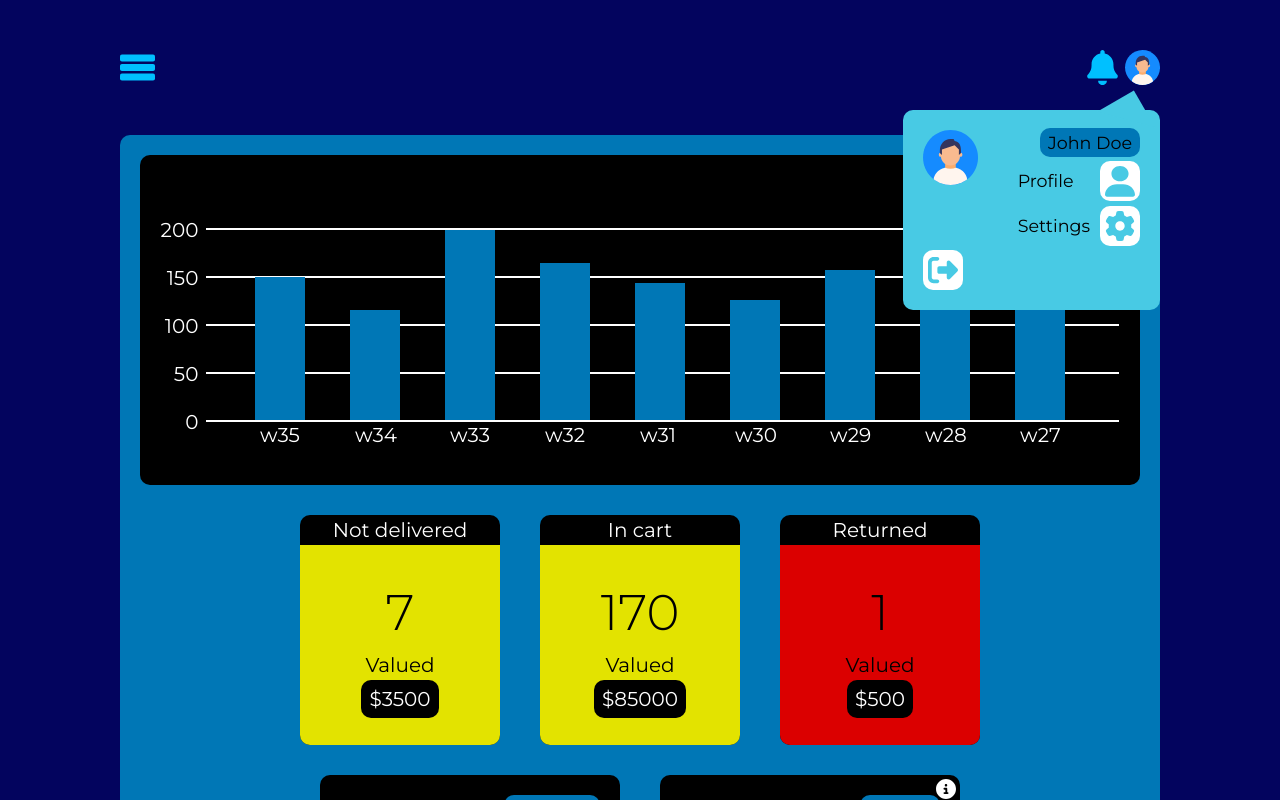
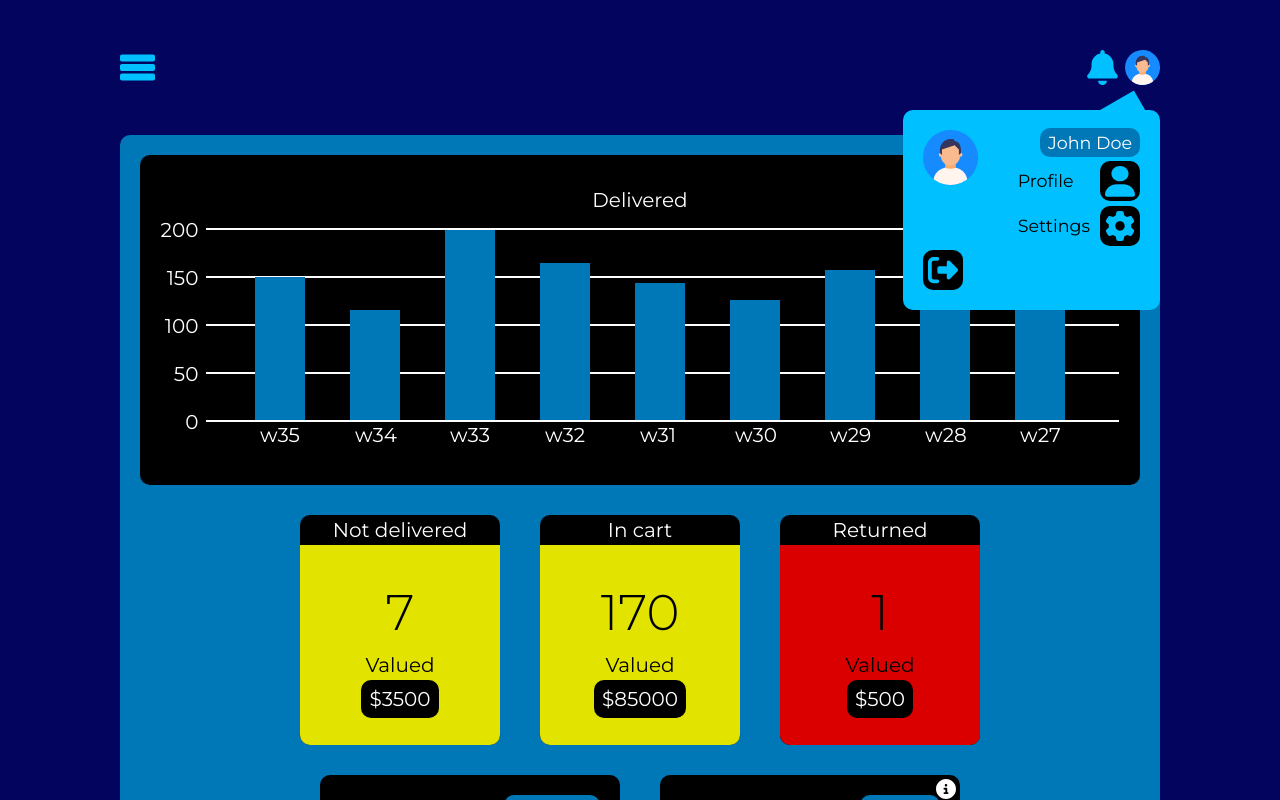
Before and after one commit to lazarevkristijan/sales-dashboard, a React (Vite) app: page / in a window 1280 px wide. Both pictures are taken after a click on the picture 1142 px from the left and 67 px from the top of the page. Shown: the top 800 px of the page. Built offline with nearby package versions, Linux system fonts and the light colour scheme.

Commit message:
all popup elements dark mode

```diff
--- a/components/OrdersToggleButton.tsx
+++ b/components/OrdersToggleButton.tsx
@@ -1,4 +1,5 @@
-import { useState } from "react"
+import { useState, useContext } from "react"
+import { DarkMode } from "./ContDarkMode"
 
 const OrdersToggleButton = ({ name }: { name: string }) => {
   const [isOn, setIsOn] = useState(true)
@@ -7,13 +8,26 @@
     setIsOn(!isOn)
   }
 
+  const isDarkMode = useContext(DarkMode)
+
   return (
     <div className="w-[150px] h-[40px] flex smText  mx-auto mb-[10px]">
-      <div className="w-[110px] h-full light-blue1 flex justify-center items-center rou-l">
+      <div
+        className={`w-[110px] h-full ${
+          isDarkMode ? "dark-blue3" : "light-blue1"
+        } flex justify-center items-center rou-l`}
+      >
         {name}
       </div>
       <div
-        className={`w-[40px] h-full ${
+        className={`w-[40px] h-[40px]
+        ${isDarkMode && isOn && "dark-success"}
+        ${isDarkMode && !isOn && "dark-danger"}
+        ${!isDarkMode && isOn && "light-success"}
+        ${!isDarkMode && !isOn && "light-danger"}
+
+
+        ${
           isOn ? "light-success" : "light-danger"
         } hover:cursor-pointer flex rou-r`}
         onClick={handleToggle}
@@ -21,7 +35,7 @@
         <img
           src={`${isOn ? "tick" : "cross"}.svg`}
           alt={`${isOn ? "tick" : "cross"} icon`}
-          className="w-[20px] mx-auto"
+          className="w-[20px] h-[20px] m-auto"
         />
       </div>
     </div>
--- a/components/Profile.tsx
+++ b/components/Profile.tsx
@@ -1,15 +1,24 @@
+import { useContext } from "react"
+
 import { ProfileMenuButton, RectBtn } from "."
 import { topDropDownStyles } from "../constants"
+import { DarkMode } from "./ContDarkMode"
 
 const Profile = () => {
+  const isDarkMode = useContext(DarkMode)
+
   return (
-    <div className={`${topDropDownStyles} smText max-w-[350px] right-0`}>
+    <div
+      className={`${topDropDownStyles} ${
+        isDarkMode ? "dark-blue1" : "light-blue3"
+      } smText max-w-[350px] right-0`}
+    >
       <div
         className="w-0 h-0 absolute -top-[20px] right-0"
         style={{
           borderLeft: "30px solid transparent",
           borderRight: "30px solid transparent",
-          borderBottom: "30px solid #48CAE4",
+          borderBottom: `30px solid ${isDarkMode ? "#00C0FF" : "#48CAE4"}`,
           rotate: "15deg",
         }}
       ></div>
@@ -21,21 +30,27 @@
             className="w-[55px] h-[55px] mb-[65px]"
           />
           <span className="hover:cursor-pointer">
-            <ProfileMenuButton src="light-logout.svg" />
+            <ProfileMenuButton
+              src={`${isDarkMode ? "dark" : "light"}-logout.svg`}
+            />
           </span>
         </div>
         <div className="min-w-fit ml-[40px] text-right">
           <RectBtn
             text="John Doe"
-            color="bg-white"
+            color={`${isDarkMode ? "bg-black" : "bg-white"}`}
           />
           <div className="flex justify-between mt-[5px] items-center hover:cursor-pointer">
-            <span>Profile</span>
-            <ProfileMenuButton src="light-user.svg" />
+            <span className=" text-black">Profile</span>
+            <ProfileMenuButton
+              src={`${isDarkMode ? "dark" : "light"}-user.svg`}
+            />
           </div>
           <div className="flex justify-between mt-[5px] items-center hover:cursor-pointer">
-            <span className="mr-[10px]">Settings</span>
-            <ProfileMenuButton src="light-gear.svg" />
+            <span className="mr-[10px] text-black">Settings</span>
+            <ProfileMenuButton
+              src={`${isDarkMode ? "dark" : "light"}-gear.svg`}
+            />
           </div>
         </div>
       </div>
--- a/components/ProfileMenuButton.tsx
+++ b/components/ProfileMenuButton.tsx
@@ -1,6 +1,15 @@
+import { useContext } from "react"
+import { DarkMode } from "./ContDarkMode"
+
 const ProfileMenuButton = ({ src }: { src: string }) => {
+  const isDarkMode = useContext(DarkMode)
+
   return (
-    <div className="w-[40px] h-[40px] rou bg-[#fff]">
+    <div
+      className={`w-[40px] h-[40px] rou ${
+        isDarkMode ? "bg-black" : "bg-white"
+      }`}
+    >
       <img
         src={src}
         alt={src.slice(0, src.length - 4) + " icon"}
--- a/components/ToggleTableData.tsx
+++ b/components/ToggleTableData.tsx
@@ -1,9 +1,22 @@
+import { useContext } from "react"
+
 import { OrdersToggleButton } from "."
 import { tableDataOptions } from "../constants"
+import { DarkMode } from "./ContDarkMode"
 const ToggleTableData = () => {
+  const isDarkMode = useContext(DarkMode)
+
   return (
-    <div className="w-[250px] sm:w-[300px] md:w-[400px] light-blue1 absolute top-[50px] border-black border-[1px] rou">
-      <div className="m-[20px] bg-white rou py-[10px]">
+    <div
+      className={`w-[250px] sm:w-[300px] md:w-[400px] ${
+        isDarkMode ? "dark-blue3 text-white" : "light-blue1 text-black"
+      } absolute top-[50px] border-black border-[1px] rou`}
+    >
+      <div
+        className={`m-[20px] ${
+          isDarkMode ? "bg-black" : "bg-white"
+        } rou py-[10px]`}
+      >
         <p className="text-center">Show/hide elements</p>
         <div className="md:flex pt-[10px]">
           <div className="md:w-1/2">
--- a/constants/index.ts
+++ b/constants/index.ts
@@ -448,5 +448,4 @@
 
 export const tableBorderStyle = "border-r-[1px] border-black"
 
-export const topDropDownStyles =
-  "light-blue3 p-[20px] rou absolute z-[1] top-[80px]"
+export const topDropDownStyles = "p-[20px] rou absolute z-[1] top-[80px]"
--- a/src/App.tsx
+++ b/src/App.tsx
@@ -16,7 +16,11 @@
 
   return (
     <DarkMode.Provider value={isDarkMode}>
-      <div className={`${isDarkMode ? "dark-blue4" : "light-blue2"} text mont`}>
+      <div
+        className={`${
+          isDarkMode ? "dark-blue4 text-white" : "light-blue2 text-black"
+        } text mont`}
+      >
         <div className="pt-[30px]">
           <Top />
           <Sales />
```
Also changed, not shown: public/dark-user.svg.
